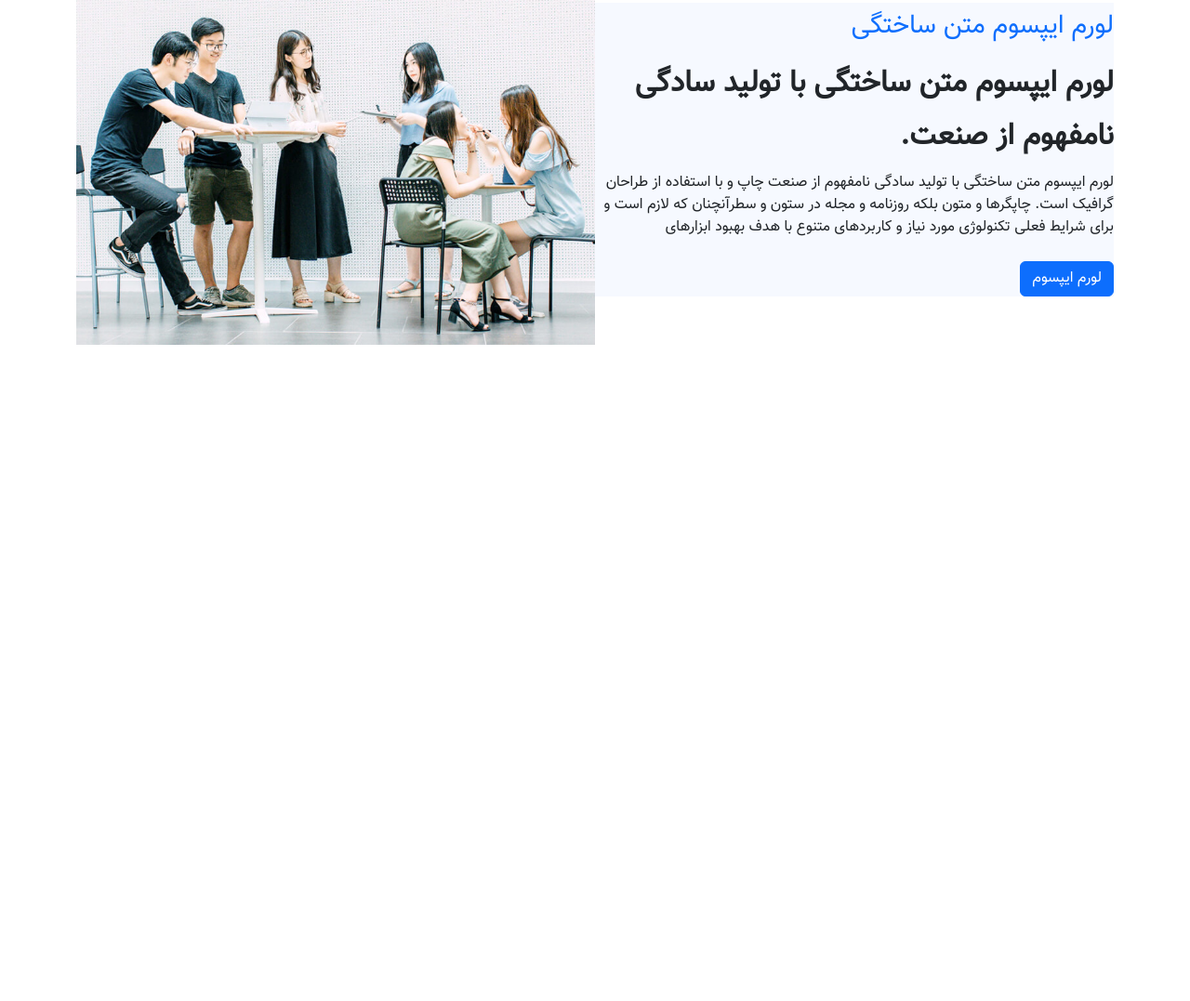
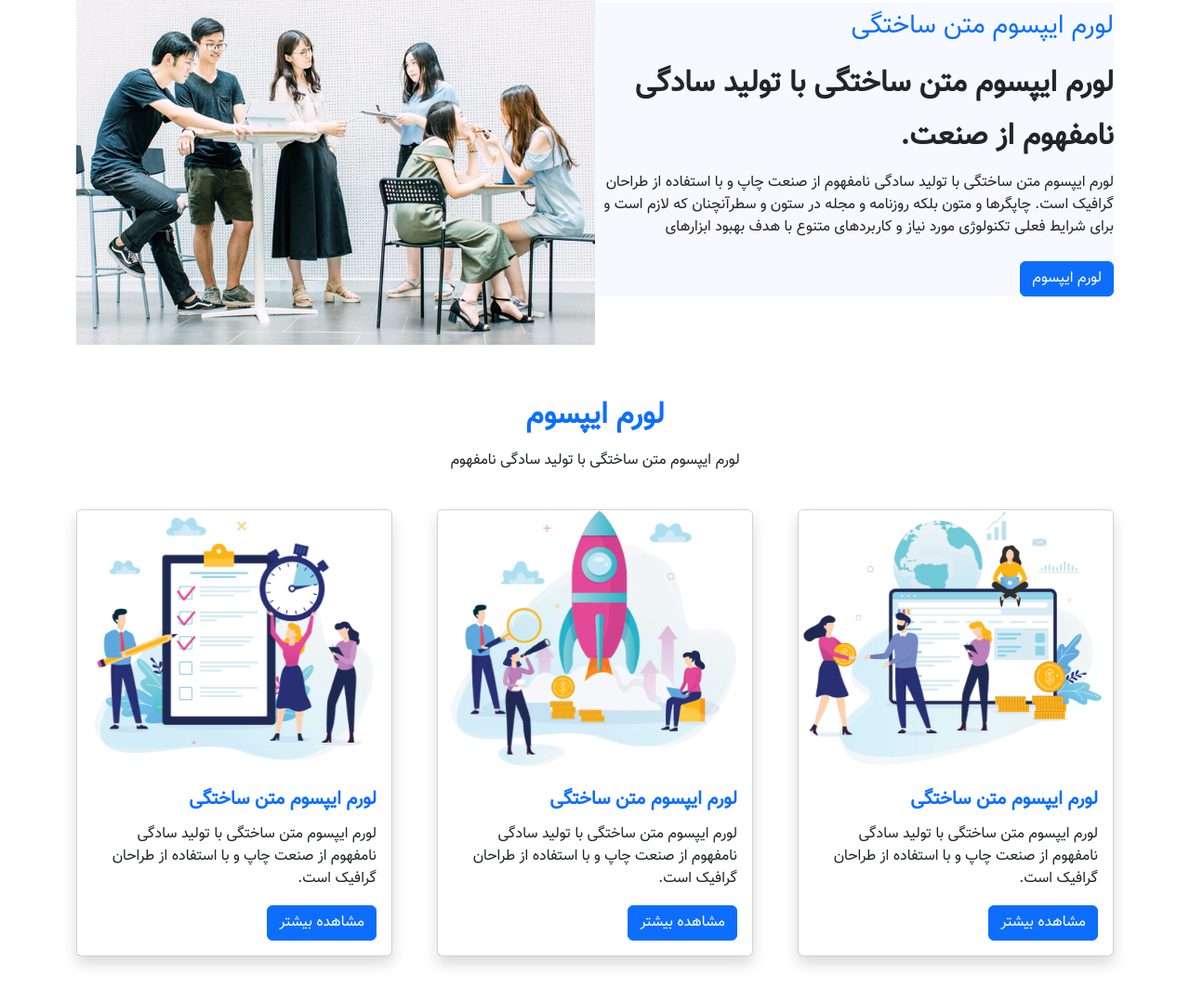
Before and after one commit to AmirReza-MadanDar/landing-page, a plain HTML site: page index.html in a window 1280 px wide. Shown: the part 896-1973 px from the top of the page at 93% size. Before the commit the page ends 1315 px from the top, so only its background shows below. Drawn offline with nearby package versions, Linux system fonts and the light colour scheme.

Commit message:
Create and complete the Card section

```diff
--- a/index.html
+++ b/index.html
@@ -129,6 +129,65 @@
         </div>
       </div>
     </section>
+    <!-- CardSection -->
+    <section class="my-5">
+      <div class="container">
+        <div class="row text-center mb-4">
+          <div class="col-12 text-center">
+            <h2 class="fw-bold text-primary">لورم ایپسوم</h2>
+            <p>لورم ایپسوم متن ساختگی با تولید سادگی نامفهوم</p>
+          </div>
+        </div>
+        <div class="row g-5">
+          <div class="col-md-4">
+            <div class="card shadow">
+              <img src="./images/values/1.png" class="card-img-top" alt="..." />
+              <div class="card-body">
+                <h5 class="card-title fw-bold text-primary">
+                  لورم ایپسوم متن ساختگی
+                </h5>
+                <p class="card-text">
+                  لورم ایپسوم متن ساختگی با تولید سادگی نامفهوم از صنعت چاپ و با
+                  استفاده از طراحان گرافیک است.
+                </p>
+                <a href="#" class="btn btn-primary">مشاهده بیشتر</a>
+              </div>
+            </div>
+          </div>
+          <div class="col-md-4">
+            <div class="card shadow">
+              <img src="./images/values/2.png" class="card-img-top" alt="..." />
+              <div class="card-body">
+                <h5 class="card-title fw-bold text-primary">
+                  لورم ایپسوم متن ساختگی
+                </h5>
+                <p class="card-text">
+                  لورم ایپسوم متن ساختگی با تولید سادگی نامفهوم از صنعت چاپ و با
+                  استفاده از طراحان گرافیک است.
+                </p>
+                <a href="#" class="btn btn-primary">مشاهده بیشتر</a>
+              </div>
+            </div>
+          </div>
+          <div class="col-md-4">
+            <div class="card shadow">
+              <img src="./images/values/3.png" class="card-img-top" alt="..." />
+              <div class="card-body">
+                <h5 class="card-title fw-bold text-primary">
+                  لورم ایپسوم متن ساختگی
+                </h5>
+                <p class="card-text">
+                  لورم ایپسوم متن ساختگی با تولید سادگی نامفهوم از صنعت چاپ و با
+                  استفاده از طراحان گرافیک است.
+                </p>
+                <a href="#" class="btn btn-primary">مشاهده بیشتر</a>
+              </div>
+            </div>
+          </div>
+        </div>
+      </div>
+    </section>
+
     <script
       src="https://cdn.jsdelivr.net/npm/bootstrap@5.3.1/dist/js/bootstrap.bundle.min.js"
       integrity="sha384-HwwvtgBNo3bZJJLYd8oVXjrBZt8cqVSpeBNS5n7C8IVInixGAoxmnlMuBnhbgrkm"
```
